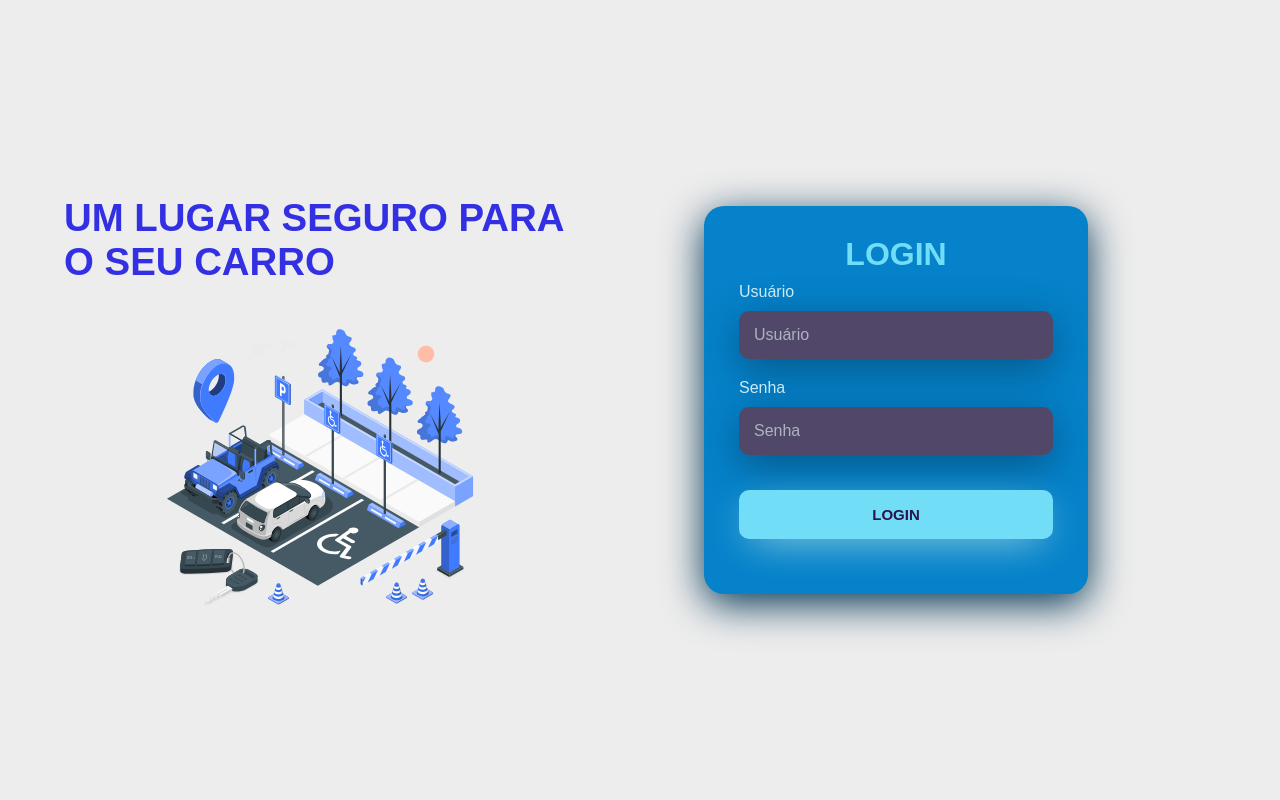
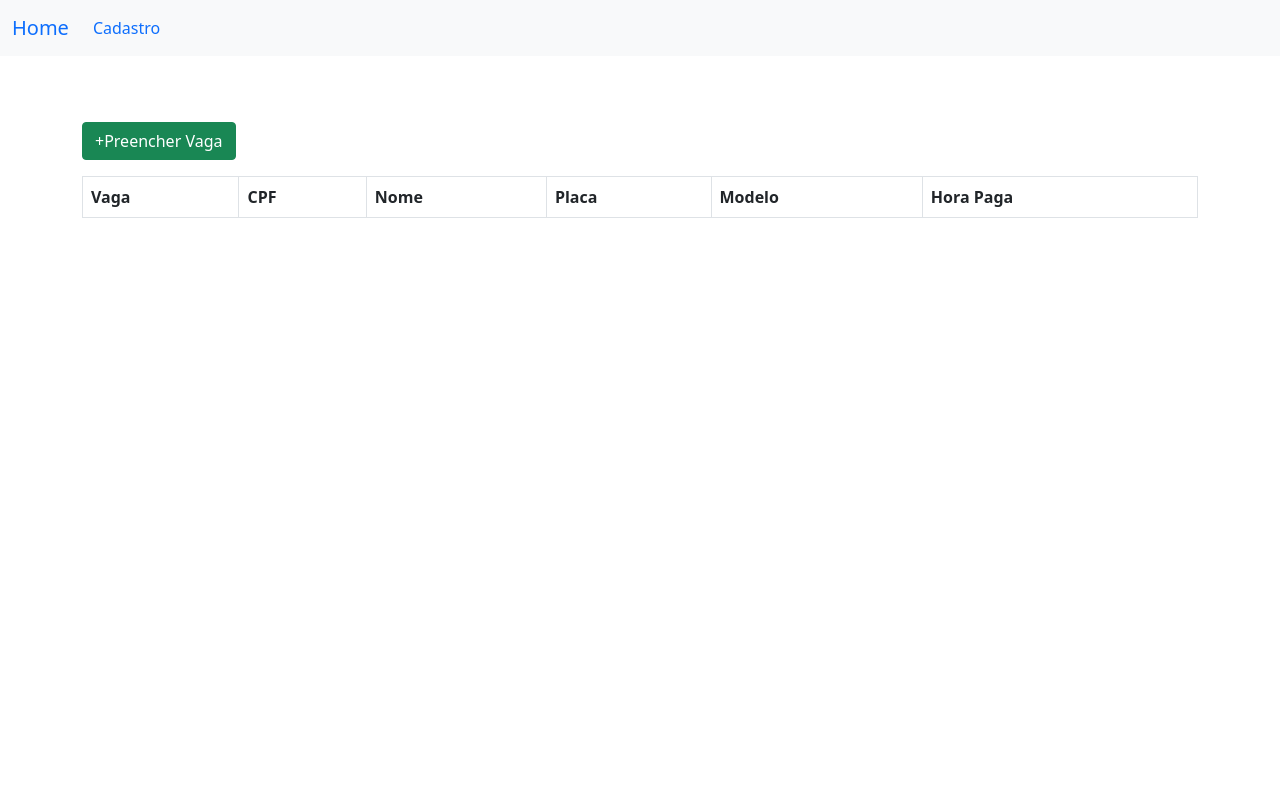
Before and after one commit to JvTadeo/GerenciamentoDeEstacionamento, a Flask app: page / in a window 1280 px wide. Run offline with Flask 2, Linux system fonts and the light colour scheme; tables that the repository leaves empty hold one stand-in row (values such as "Sample post"); one stand-in notice (Sample message) is shown; lists and menus that the app fills with data are empty.

Commit message:
Adicionado index, add_vvaga, edit_vaga, layout.

```diff
--- a/app.py
+++ b/app.py
@@ -4,15 +4,15 @@ import sqlite3 as sql
 app = Flask(__name__)
 
 @app.route("/")
+
 @app.route("/index")
-
 def index():
     con = sql.connect("data.db")
     con.row_factory=sql.Row
     cur=con.cursor()
-    cur.execute("select * from vagas")
+    cur.execute("select * from Vagas")
     data=cur.fetchall()
-    return render_template ("login.html", data=data)
+    return render_template ("index.html", data=data)
 
 #ADICIONAR DADOS
 @app.route("/add_vaga", methods=["POST", "GET"])
@@ -54,12 +54,13 @@ def edit_vaga(id):
     con = sql.connect("data.db")
     con.row_factory = sql.Row
     cur = con.cursor()
-    cur.execute("SELECT * FROM Vagas WHERE ID = ?"(cpf))
+    cur.execute("SELECT * FROM Vagas WHERE ID = ?"(id))
     data = cur.fetchone()
     return render_template("edit_vaga.html", data=data)
 
 #DELETAR DADOS
 @app.route("/delete_vaga/<string:id>", methods = ["GET"])
+
 def delete_vaga(id):
     con = sql.connect("data.db")
     cur = con.cursor()
--- a/database.py
+++ b/database.py
@@ -6,7 +6,8 @@ cur.execute('DROP TABLE IF EXISTS vagas')
 
 sql = '''CREATE TABLE IF NOT EXISTS "Vagas"
     (
-        "CPF" INTEGER PRIMARY KEY,
+        "VAGA" INTEGER PRIMARY KEY
+        "CPF" INTEGER,
         "NOME" TEXT,
         "PLACA" TEXT,
         "MODELO" TEXT,
--- a/package.json
+++ /dev/null
@@ -1,5 +0,0 @@
-{
-  "dependencies": {
-    "bootstrap": "^5.2.3"
-  }
-}
--- a/templates/index.html
+++ b/templates/index.html
@@ -0,0 +1,33 @@
+{% extends 'layout.html' %}
+{% block body %}
+<h3 class = 'text-center text-muted' > </h3>
+<p class="text-right"> <a href="{{url_for('add_vaga')}}" class="btn btn-success">+Preencher Vaga</a></p>
+<table class="table table-bordered">
+    <thead>
+      <tr>
+        <th scope="col">Vaga</th>
+        <th scope="col">CPF</th>
+        <th scope="col">Nome</th>
+        <th scope="col">Placa</th>
+        <th scope="col">Modelo</th>
+        <th scope="col">Hora Paga</th>
+      </tr>
+    </thead>
+    <tbody>
+      {% for row in datas %}
+      <tr>
+        <td>{{loop.index}}</td>
+        <td>{{row.CPF}}</td>
+        <td>{{row.NOME}}</td>
+        <td>{{row.PLACA}}</td>
+        <td>{{row.MODELO}}</td>
+        <td>{{row.HORA_PAGA}}</td>
+        <td> <a href="{{url_for('edit_vaga', id=row.VAGA)}}" class="btn btn-primary"></a></td>
+        <td> <a href="{{url_for('delete_vaga', id=row.VAGA)}}" class="btn btn-danger" onclick="return confirm('Tem certeza que deseja apagar?')"></a></td>
+      </tr>
+      {% endfor %}
+    </tbody>
+  </table>
+
+
+{% endblock %}
--- /dev/null
+++ b/templates/layout.html
@@ -0,0 +1,41 @@
+<!DOCTYPE html>
+<html>
+    <head>
+        <title> GERENCIAMENTO DE VAGAS </title>
+        <link href="https://cdn.jsdelivr.net/npm/bootstrap@5.0.2/dist/css/bootstrap.min.css" rel="stylesheet" integrity="sha384-EVSTQN3/azprG1Anm3QDgpJLIm9Nao0Yz1ztcQTwFspd3yD65VohhpuuCOmLASjC" crossorigin="anonymous">
+        <script src="https://cdn.jsdelivr.net/npm/bootstrap@5.0.2/dist/js/bootstrap.bundle.min.js" integrity="sha384-MrcW6ZMFYlzcLA8Nl+NtUVF0sA7MsXsP1UyJoMp4YLEuNSfAP+JcXn/tWtIaxVXM" crossorigin="anonymous"></script>
+        <link rel="stylesheet" href="https://fonts.googleapis.com/css2?family=Material+Symbols+Outlined:opsz,wght,FILL,GRAD@20..48,100..700,0..1,-50..200" />
+    </head>
+    <body>
+        <header>
+            <nav class="navbar navbar-expand-lg bg-light">
+                <div class="container-fluid">
+                <a class="navbar-brand" href="#">Home</a>
+                <button class="navbar-toggler" type="button" data-bs-toggle="collapse" data-bs-target="#navbarSupportedContent" aria-controls="navbarSupportedContent" aria-expanded="false" aria-label="Toggle navigation">
+                    <span class="navbar-toggler-icon"></span>
+                </button>
+                <div class="collapse navbar-collapse" id="navbarSupportedContent">
+                    <ul class="navbar-nav me-auto mb-2 mb-lg-0">
+                    <li class="nav-item">
+                        <a class="nav-link" href="{{url_for('add_vaga')}}">Cadastro</a>
+                    </li>
+                    <li class="nav-item dropdown">
+                    </li>
+                    </ul>
+                </div>
+                </div>
+            </nav>
+        </header>
+
+        <div class="container pt-3">
+            {% with messages = get_flashed_messages(with_categories = true)%}
+                {% if messages%}
+                    {% for category, messages in messages %}
+                        <div class = "alert alert - {{category}}"> {{message}}</div>
+                    {% endfor %}
+                {% endif %}
+            {% endwith %}
+            {% block body%}
+            {% endblock%}
+        </div>
+</html>
--- a/templates/login.html
+++ b/templates/login.html
@@ -4,14 +4,16 @@
     <meta charset="UTF-8">
     <meta http-equiv="X-UA-Compatible" content="IE=edge">
     <meta name="viewport" content="width=device-width, initial-scale=1.0">
-    <link rel="stylesheet" href="styles/login_Page.css">
+    <link  rel="stylesheet" type="text/css" href="{{ url_for('static', filename = 'css/login_Page.css')}}">
+    <link href="https://cdn.jsdelivr.net/npm/bootstrap@5.0.2/dist/css/bootstrap.min.css" rel="stylesheet" integrity="sha384-EVSTQN3/azprG1Anm3QDgpJLIm9Nao0Yz1ztcQTwFspd3yD65VohhpuuCOmLASjC" crossorigin="anonymous">
+    <script src="https://cdn.jsdelivr.net/npm/bootstrap@5.0.2/dist/js/bootstrap.bundle.min.js" integrity="sha384-MrcW6ZMFYlzcLA8Nl+NtUVF0sA7MsXsP1UyJoMp4YLEuNSfAP+JcXn/tWtIaxVXM" crossorigin="anonymous"></script>
     <title>Login</title>
 </head>
 <body>
     <div class="main-login">
         <div class="left-login">
             <h1>UM LUGAR SEGURO PARA O SEU CARRO</h1>
-            <img src="images/Parking.svg" class="left-login-image" alt="car">
+            <img src="{{ url_for('static', filename = '/images/Parking.svg')}}" class="left-login-image" alt="car">
         </div>
         <div class="right-login">
             <div class="card-login">
@@ -24,7 +26,7 @@
                     <label for="senha">Senha</label>
                     <input type="password" name="Senha" placeholder="Senha">
                 </div>
-                <button onclick="window.location.href='index.html'" class="btn-login">Login</button>
+                <button class="btn-login">Login</button>
             </div>
         </div>
     </div>
```
Also changed, not shown: templates/add_vaga.html (+25 -0 lines), templates/edit_vaga.html (+33 -0 lines), windowns.py (deleted, +0 -73 lines), data.db (deleted), package-lock.json (deleted), static/css/login_Page.css (renamed from templates/styles/login_Page.css), static/images/Parking.svg (renamed from templates/images/Parking.svg).
